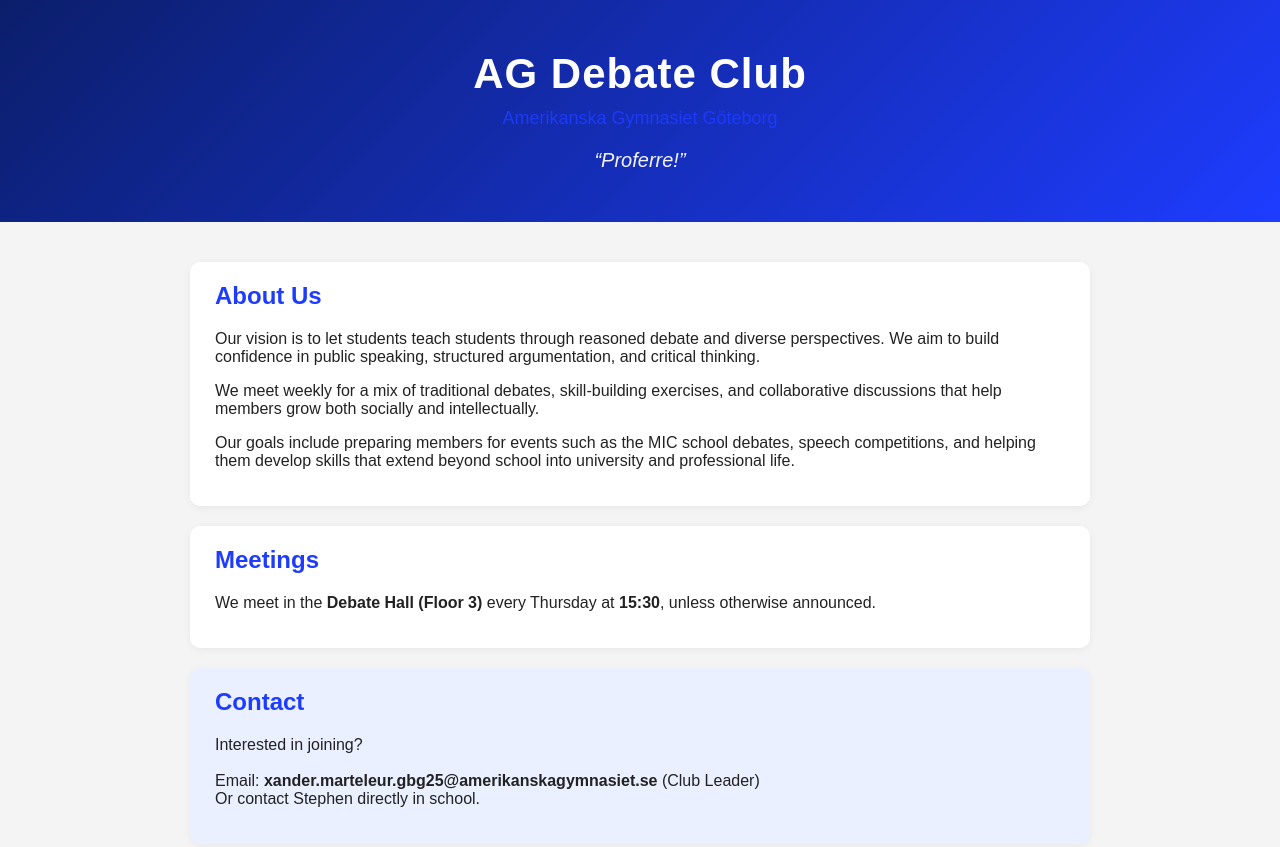
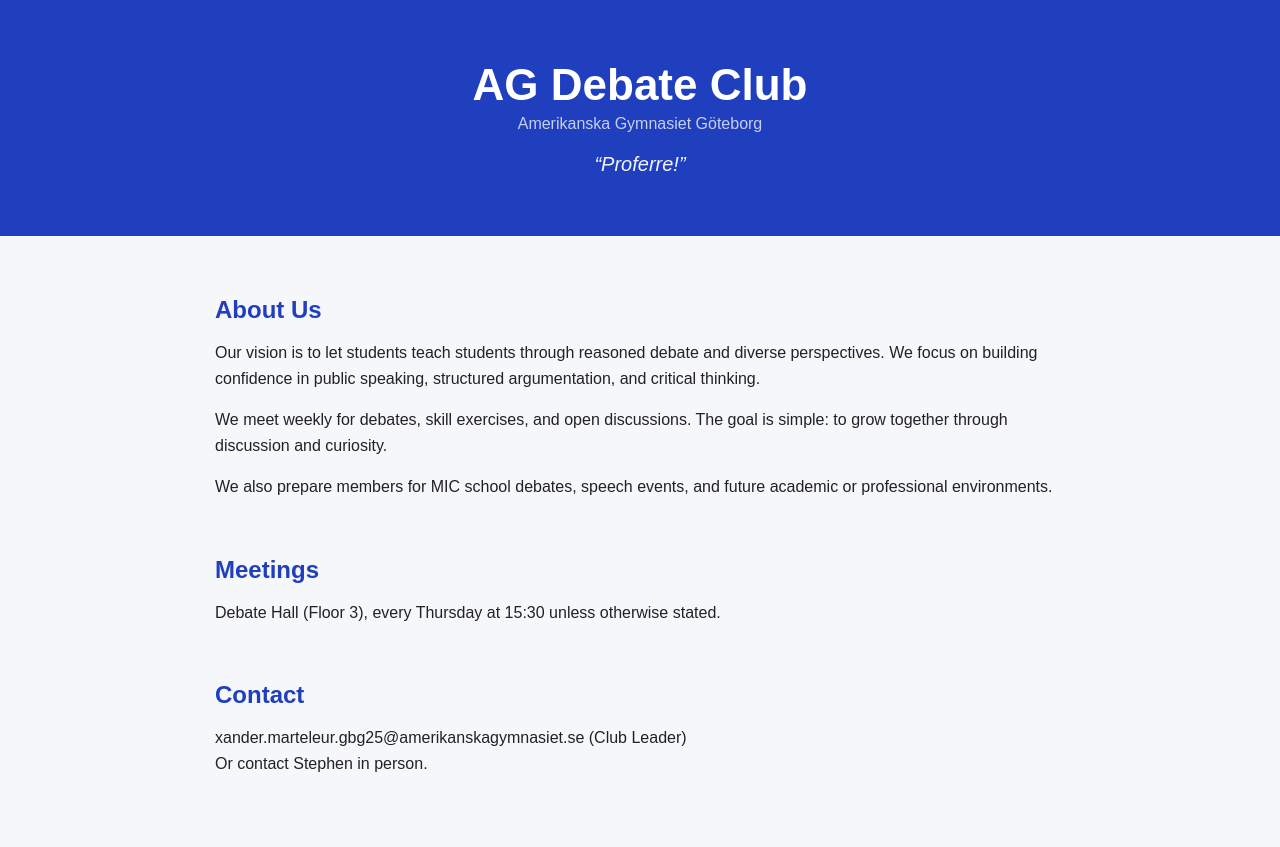
Before and after one commit to marteleurxander/AG-DebateClub, a plain HTML site: page index.html in a window 1280 px wide. Drawn offline with Linux system fonts and the light colour scheme.

Commit message:
Update index.html

```diff
--- a/index.html
+++ b/index.html
@@ -9,29 +9,35 @@
         body {
             font-family: Arial, sans-serif;
             margin: 0;
-            background-color: #f4f4f4;
+            background-color: #f6f7fb;
             color: #222;
         }
 
-        /* 🔵 Header */
+        /* 🔵 Softer header */
         header {
-            background: linear-gradient(135deg, #0b1e6b, #1e3cff);
+            background: #1f3fbf;
             color: white;
             text-align: center;
-            padding: 50px 20px;
+            padding: 60px 20px;
         }
 
         header h1 {
             margin: 0;
-            font-size: 42px;
-            letter-spacing: 1px;
+            font-size: 44px;
         }
 
         header h2 {
-            margin: 10px 0 0 0;
+            margin: 8px 0 0 0;
             font-weight: normal;
             font-size: 18px;
-            opacity: 0.9;
+            opacity: 0.85;
+        }
+
+        /* ✨ Separate school line more clearly */
+        .school {
+            margin-top: 5px;
+            font-size: 16px;
+            opacity: 0.75;
         }
 
         .motto {
@@ -41,29 +47,28 @@
             opacity: 0.95;
         }
 
-        /* 📄 Main content */
         main {
-            max-width: 900px;
+            max-width: 850px;
             margin: auto;
             padding: 40px 20px;
         }
 
         section {
-            background: white;
-            padding: 20px 25px;
-            margin-bottom: 20px;
-            border-radius: 10px;
-            box-shadow: 0 2px 8px rgba(0,0,0,0.05);
+            margin-bottom: 30px;
+            padding-bottom: 10px;
         }
 
         h2 {
-            color: #1e3cff;
-            margin-top: 0;
+            color: #1f3fbf;
+            margin-bottom: 10px;
         }
 
-        /* 📩 Contact highlight */
+        p {
+            line-height: 1.6;
+        }
+
         .contact {
-            background: #eaf0ff;
+            margin-top: 10px;
         }
     </style>
 </head>
@@ -72,7 +77,7 @@
 
 <header>
     <h1>AG Debate Club</h1>
-    <h2>Amerikanska Gymnasiet Göteborg</h2>
+    <div class="school">Amerikanska Gymnasiet Göteborg</div>
     <div class="motto">“Proferre!”</div>
 </header>
 
@@ -82,34 +87,31 @@
         <h2>About Us</h2>
         <p>
             Our vision is to let students teach students through reasoned debate and diverse perspectives.
-            We aim to build confidence in public speaking, structured argumentation, and critical thinking.
+            We focus on building confidence in public speaking, structured argumentation, and critical thinking.
         </p>
 
         <p>
-            We meet weekly for a mix of traditional debates, skill-building exercises, and collaborative discussions
-            that help members grow both socially and intellectually.
+            We meet weekly for debates, skill exercises, and open discussions. The goal is simple:
+            to grow together through discussion and curiosity.
         </p>
 
         <p>
-            Our goals include preparing members for events such as the MIC school debates, speech competitions,
-            and helping them develop skills that extend beyond school into university and professional life.
+            We also prepare members for MIC school debates, speech events, and future academic or professional environments.
         </p>
     </section>
 
     <section>
         <h2>Meetings</h2>
         <p>
-            We meet in the <strong>Debate Hall (Floor 3)</strong> every Thursday at <strong>15:30</strong>, unless otherwise announced.
+            Debate Hall (Floor 3), every Thursday at 15:30 unless otherwise stated.
         </p>
     </section>
 
     <section class="contact">
         <h2>Contact</h2>
         <p>
-            Interested in joining?<br><br>
-
-            Email: <strong>xander.marteleur.gbg25@amerikanskagymnasiet.se</strong> (Club Leader)<br>
-            Or contact Stephen directly in school.
+            xander.marteleur.gbg25@amerikanskagymnasiet.se (Club Leader)<br>
+            Or contact Stephen in person.
         </p>
     </section>
 
```
